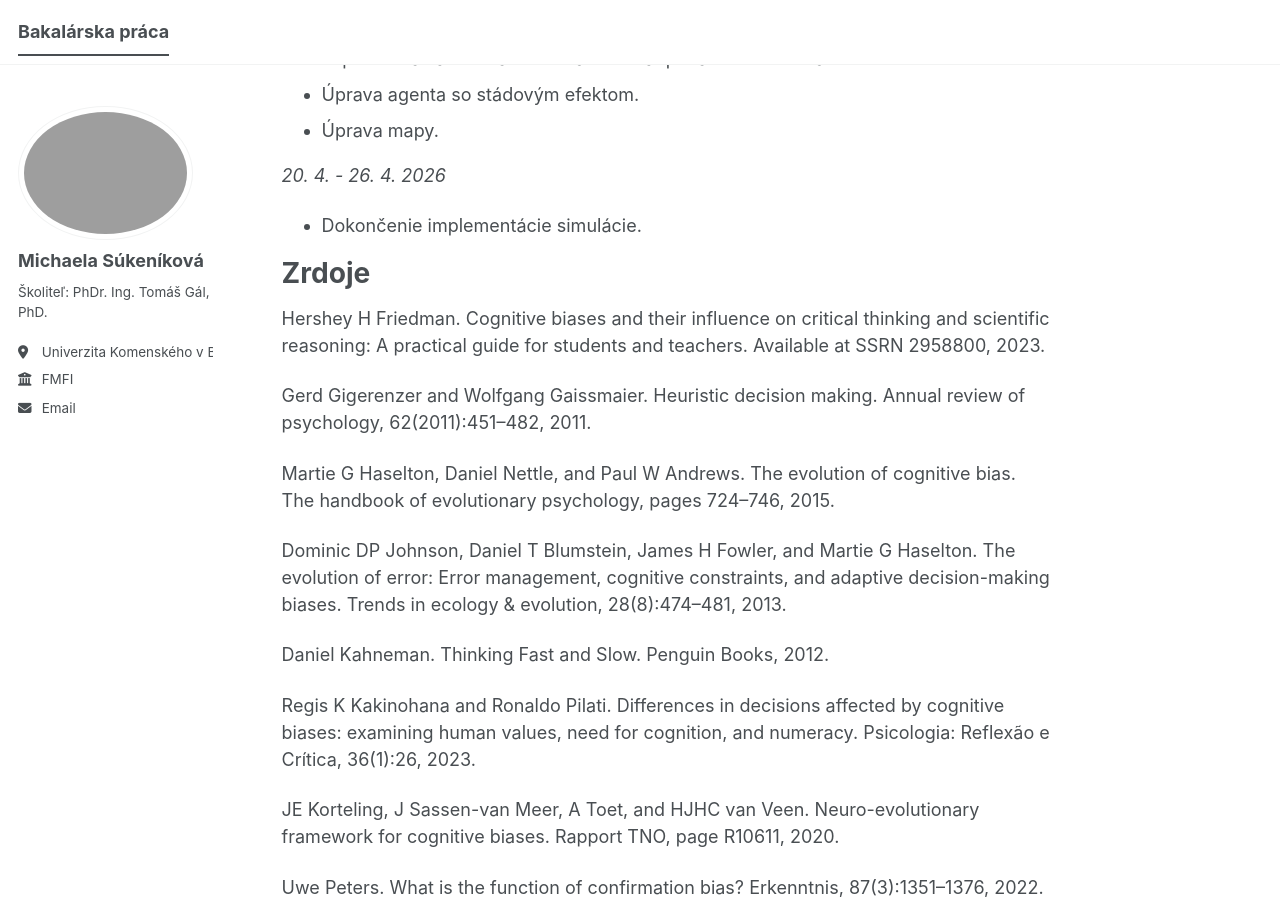
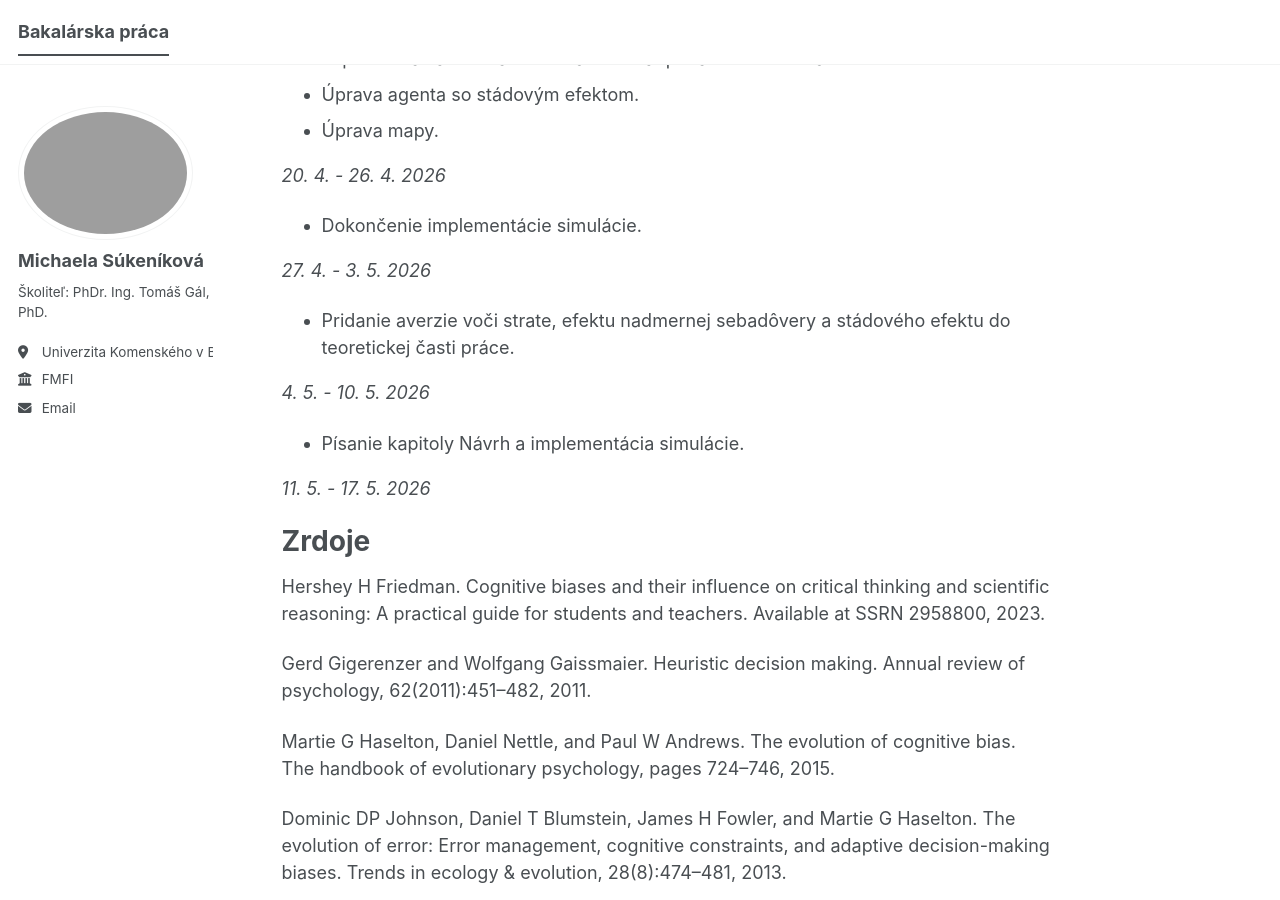
Before and after one commit to sumiuniba/sumiuniba.github.io, a Jekyll site: the page built from _pages/about.md, in a window 1280 px wide and 900 px high, scrolled down 1732 px. Built offline with Jekyll 4.4.1, drawn with Linux system fonts in a browser that asks for light colours.

Commit message:
Update about.md with new theoretical concepts
Added theoretical concepts regarding loss aversion, overconfidence effect, and herd behavior to the theoretical section of the work.

```diff
--- a/_pages/about.md
+++ b/_pages/about.md
@@ -66,6 +66,16 @@ _20. 4. - 26. 4. 2026_
 
 * Dokončenie implementácie simulácie.
 
+_27. 4. - 3. 5. 2026_
+
+* Pridanie averzie voči strate, efektu nadmernej sebadôvery a stádového efektu do teoretickej časti práce.
+
+_4. 5. - 10. 5. 2026_
+
+* Písanie kapitoly Návrh a implementácia simulácie.
+
+_11. 5. - 17. 5. 2026_
+
 **Zrdoje**
 ======
 Hershey H Friedman. Cognitive biases and their influence on critical thinking and scientific reasoning: A practical guide for students and teachers. Available at SSRN 2958800, 2023.
```
